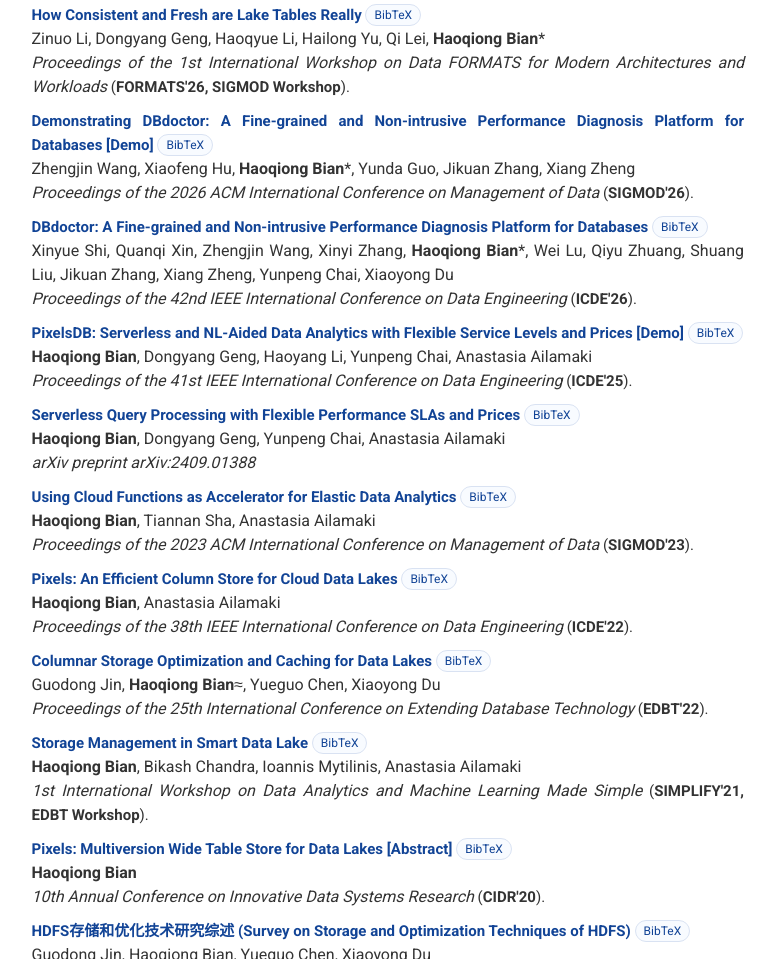
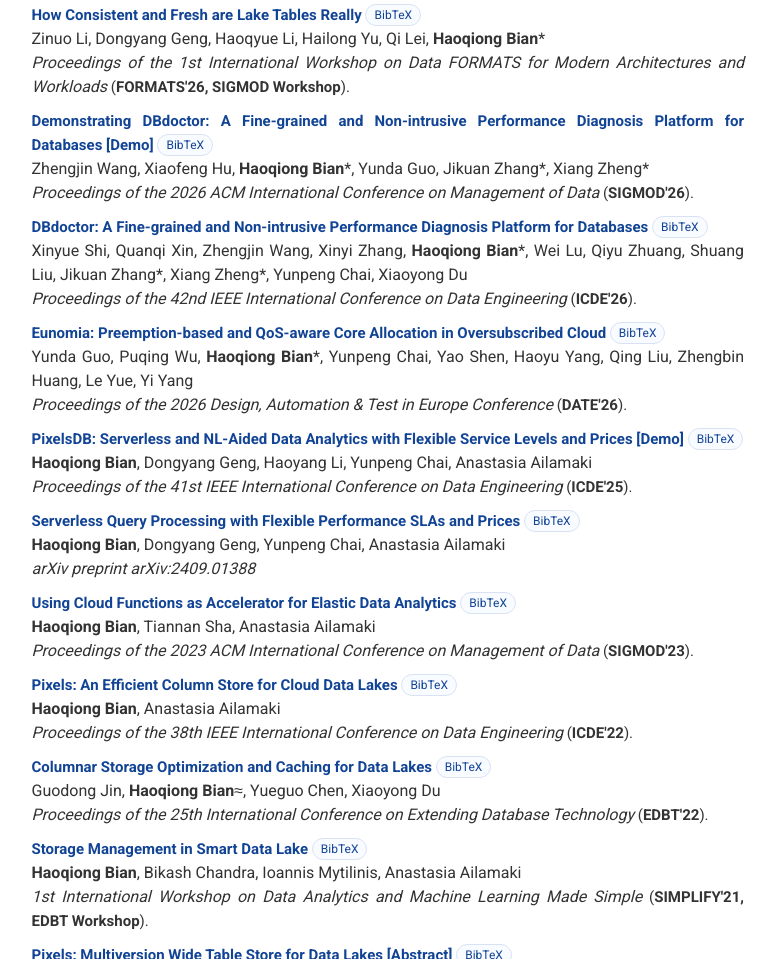
Before and after one commit to bianhq/bianhq.github.io, a plain HTML site: page index.html in a window 1280 px wide. Shown: the part 1742-2701 px from the top of the page, without its empty margins (376-1153 px from the left). Drawn offline with nearby package versions, Linux system fonts and the light colour scheme.

Commit message:
update publications

```diff
--- a/index.html
+++ b/index.html
@@ -191,7 +191,7 @@
                         <li>
                             <p>
                                 <a href="https://dl.acm.org/doi/10.1145/3788853.3801614">Demonstrating DBdoctor: A Fine-grained and Non-intrusive Performance Diagnosis Platform for Databases [Demo]</a> <button class="pub-action pub-cite" type="button" data-bibtex-key="wang2026dbdoctor-demo">BibTeX</button><br>
-                                <span class="pub-authors">Zhengjin Wang, Xiaofeng Hu, <strong>Haoqiong Bian</strong>*, Yunda Guo, Jikuan Zhang, Xiang Zheng</span><br>
+                                <span class="pub-authors">Zhengjin Wang, Xiaofeng Hu, <strong>Haoqiong Bian</strong>*, Yunda Guo, Jikuan Zhang*, Xiang Zheng*</span><br>
                                 <em>Proceedings of the 2026 ACM International Conference on Management of Data</em>
                                 (<strong>SIGMOD'26</strong>).
                             </p>
@@ -200,9 +200,18 @@
                         <li>
                             <p>
                                 <a href="">DBdoctor: A Fine-grained and Non-intrusive Performance Diagnosis Platform for Databases</a> <button class="pub-action pub-cite" type="button" data-bibtex-key="shi2026dbdoctor">BibTeX</button><br>
-                                <span class="pub-authors">Xinyue Shi, Quanqi Xin, Zhengjin Wang, Xinyi Zhang, <strong>Haoqiong Bian</strong>*, Wei Lu, Qiyu Zhuang, Shuang Liu, Jikuan Zhang, Xiang Zheng, Yunpeng Chai, Xiaoyong Du</span><br>
+                                <span class="pub-authors">Xinyue Shi, Quanqi Xin, Zhengjin Wang, Xinyi Zhang, <strong>Haoqiong Bian</strong>*, Wei Lu, Qiyu Zhuang, Shuang Liu, Jikuan Zhang*, Xiang Zheng*, Yunpeng Chai, Xiaoyong Du</span><br>
                                 <em>Proceedings of the 42nd IEEE International Conference on Data Engineering</em>
                                 (<strong>ICDE'26</strong>).
+                            </p>
+                        </li>
+
+                        <li>
+                            <p>
+                                <a href="https://ieeexplore.ieee.org/document/11539103/">Eunomia: Preemption-based and QoS-aware Core Allocation in Oversubscribed Cloud</a> <button class="pub-action pub-cite" type="button" data-bibtex-key="guo2026eunomia">BibTeX</button><br>
+                                <span class="pub-authors">Yunda Guo, Puqing Wu, <strong>Haoqiong Bian</strong>*, Yunpeng Chai, Yao Shen, Haoyu Yang, Qing Liu, Zhengbin Huang, Le Yue, Yi Yang</span><br>
+                                <em>Proceedings of the 2026 Design, Automation & Test in Europe Conference</em>
+                                (<strong>DATE'26</strong>).
                             </p>
                         </li>
 
--- a/script.js
+++ b/script.js
@@ -21,6 +21,12 @@
   title     = {DBdoctor: A Fine-grained and Non-intrusive Performance Diagnosis Platform for Databases},
   author    = {Xinyue Shi and Quanqi Xin and Zhengjin Wang and Xinyi Zhang and Haoqiong Bian and Wei Lu and Qiyu Zhuang and Shuang Liu and Jikuan Zhang and Xiang Zheng and Yunpeng Chai and Xiaoyong Du},
   booktitle = {Proceedings of the 42nd IEEE International Conference on Data Engineering},
+  year      = {2026}
+}`,
+	"guo2026eunomia": `@inproceedings{guo2026eunomia,
+  title     = {Eunomia: Preemption-based and QoS-aware Core Allocation in Oversubscribed Cloud},
+  author    = {Guo, Yunda and Wu, Puqing and Bian, Haoqiong and Chai, Yunpeng and Shen, Yao and Yang, Haoyu and Liu, Qing and Huang, Zhengbin and Yue, Le and Yang, Yi},
+  booktitle = {Proceedings of the 2026 Design, Automation & Test in Europe Conference (DATE)},
   year      = {2026}
 }`,
 	"bian2025pixelsdb-demo": `@inproceedings{bian2025pixelsdb-demo,
```
